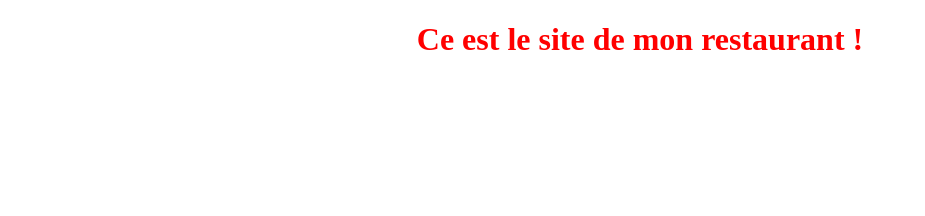
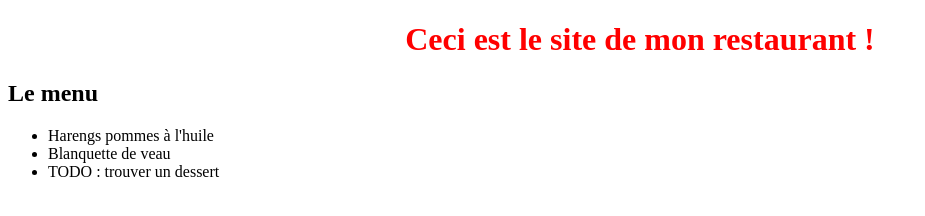
Before and after one commit to R4ja34/restaurant, a plain HTML site: page index.html in a window 1280 px wide. Shown: the whole page, without its empty margins (0-925 px from the left). Drawn offline with Linux system fonts and the light colour scheme.

Commit message:
dernier commit

```diff
--- a/index.html
+++ b/index.html
@@ -1,10 +1,16 @@
 <!DOCTYPE html>
-<link rel="stylesheet" href="styles.css">
 <html>
   <head>
     <title>À la bonne table</title>
+    <link rel="stylesheet" href="styles.css">
   </head>
   <body>
-    <h1>Ce est le site de mon restaurant !</h1>
+    <h1>Ceci est le site de mon restaurant !</h1>
+    <h2>Le menu</h2>
+    <ul>
+      <li>Harengs pommes à l'huile</li>
+      <li>Blanquette de veau</li>
+      <li>TODO : trouver un dessert</li>
+    </ul>
   </body>
 </html>
```
